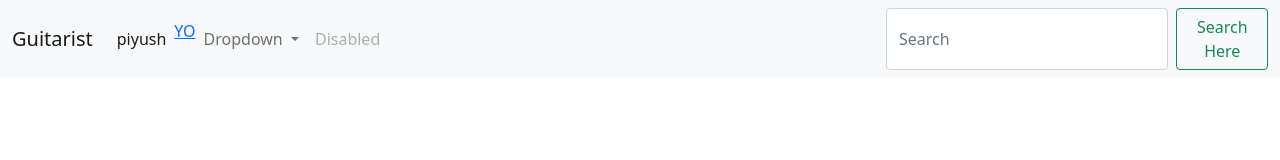
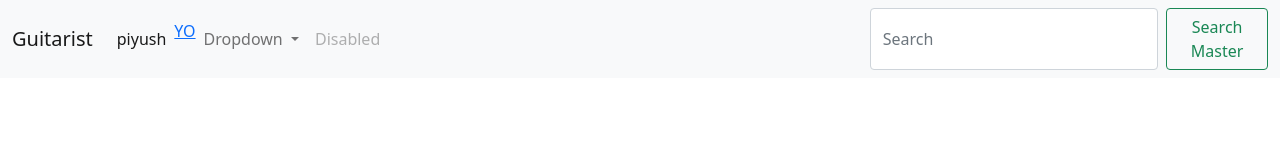
Before and after one commit to Dev-AayushG/DemoBranchPush, a plain HTML site: page index.html in a window 1280 px wide. Drawn offline with nearby package versions, Linux system fonts and the light colour scheme.

Commit message:
Search master in master

```diff
--- a/index.html
+++ b/index.html
@@ -42,7 +42,7 @@
             </ul>
             <form class="d-flex">
               <input class="form-control me-2" type="search" placeholder="Search" aria-label="Search">
-              <button class="btn btn-outline-success" typeasa="submit">Search Here</button>
+              <button class="btn btn-outline-success" typeasa="submit">Search Master</button>
             </form>
           </div>
         </div>
```
